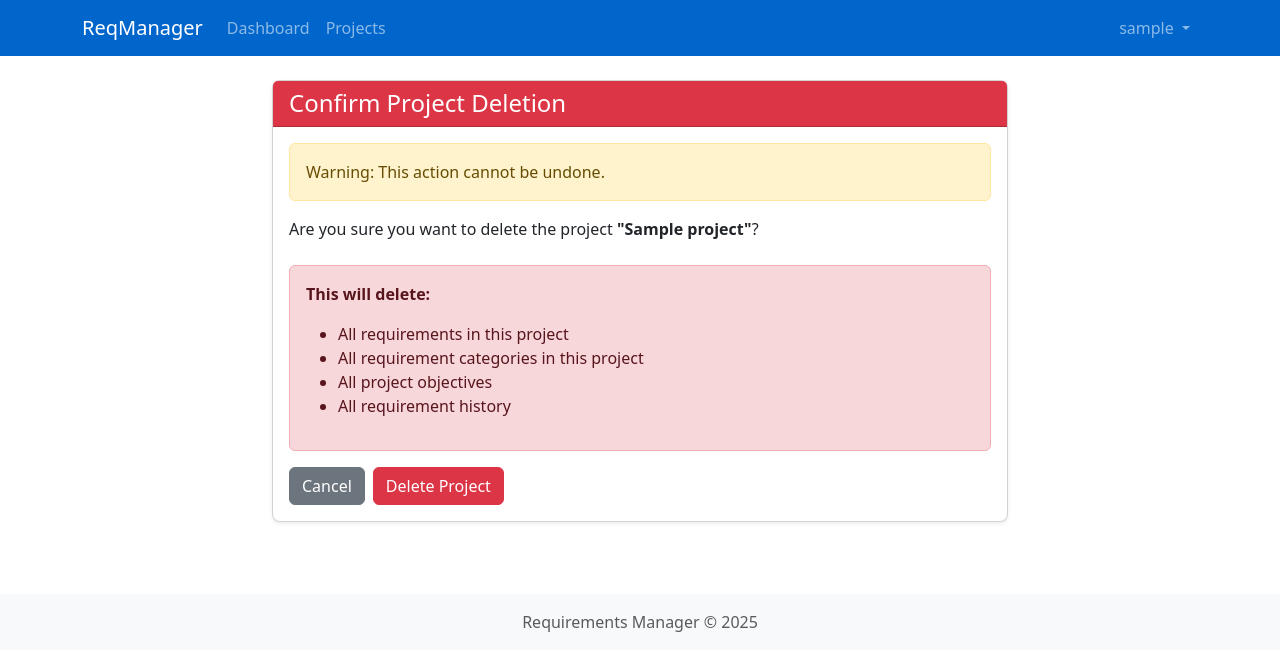
After one commit to avishekpaul1310/Requirement_Manager, a Django app: page /projects/1/delete/ in a window 1280 px wide. The commit adds this page. Shown: the top 671 px of the page. Run offline with Django 5.2, Linux system fonts and the light colour scheme; a user stored in the database is signed in; tables that the repository leaves empty hold one stand-in row (values such as "Sample post").

Commit message:
Add project and requirement deletion functionality with confirmation templates

```diff
--- a/projects/urls.py
+++ b/projects/urls.py
@@ -15,4 +15,5 @@ urlpatterns = [
     path('projects/', views.ProjectListView.as_view(), name='project-list'),
     path('projects/create/', views.ProjectCreateView.as_view(), name='project-create'),
     path('projects/<int:pk>/', views.ProjectDetailView.as_view(), name='project-detail'),
+    path('projects/<int:pk>/delete/', views.ProjectDeleteView.as_view(), name='project-delete'),
 ]
--- a/projects/views.py
+++ b/projects/views.py
@@ -2,7 +2,7 @@
 from django.shortcuts import render, redirect, get_object_or_404
 from django.views.generic import ListView, DetailView, CreateView, UpdateView, DeleteView
 from django.contrib.auth.mixins import LoginRequiredMixin, UserPassesTestMixin
-from django.urls import reverse_lazy
+from django.urls import reverse_lazy, reverse
 from django.contrib import messages
 from django.contrib.auth import login
 from .models import Organization, OrganizationMember, Project
@@ -172,3 +172,39 @@ class ProjectCreateView(LoginRequiredMixin, CreateView):
         form.instance.created_by = self.request.user
         messages.success(self.request, 'Project created successfully!')
         return super().form_valid(form)
+
+class ProjectDeleteView(LoginRequiredMixin, UserPassesTestMixin, DeleteView):
+    model = Project
+    template_name = 'projects/project_confirm_delete.html'
+
+    def test_func(self):
+        """
+        Check if the user is the project creator or an admin of the organization
+        """
+        project = self.get_object()
+        user = self.request.user
+
+        # Check if user is project creator
+        if project.created_by == user:
+            return True
+
+        # Check if user is an admin in the organization
+        is_admin = project.organization.members.filter(
+            user=user,
+            role='admin'
+        ).exists()
+
+        return is_admin
+
+    def handle_no_permission(self):
+        if self.request.user.is_authenticated:
+            messages.error(self.request, "You don't have permission to delete this project.")
+            return redirect('project-detail', pk=self.get_object().pk)
+        return super().handle_no_permission()
+
+    def get_success_url(self):
+        messages.success(self.request, f'Project "{self.object.name}" was deleted successfully!')
+        if self.object.organization:
+            return reverse('organization-detail', kwargs={'pk': self.object.organization.pk})
+        else:
+            return reverse_lazy('project-list')
--- a/requirements/urls.py
+++ b/requirements/urls.py
@@ -12,6 +12,7 @@ urlpatterns = [
     # Create and update views
     path('project/<int:project_id>/create/', views.RequirementCreateView.as_view(), name='requirement-create'),
     path('<int:pk>/update/', views.RequirementUpdateView.as_view(), name='requirement-update'),
+    path('<int:pk>/delete/', views.RequirementDeleteView.as_view(), name='requirement-delete'),
 
     # Category views
     path('project/<int:project_id>/category/create/', views.RequirementCategoryCreateView.as_view(), name='category-create'),
--- /dev/null
+++ b/templates/projects/project_confirm_delete.html
@@ -0,0 +1,40 @@
+{% extends 'base.html' %}
+
+{% block title %}Delete Project | Requirements Manager{% endblock %}
+
+{% block content %}
+<div class="row justify-content-center">
+    <div class="col-md-8">
+        <div class="card">
+            <div class="card-header bg-danger text-white">
+                <h4 class="card-title mb-0">Confirm Project Deletion</h4>
+            </div>
+            <div class="card-body">
+                <div class="alert alert-warning">
+                    <i class="fas fa-exclamation-triangle"></i> Warning: This action cannot be undone.
+                </div>
+
+                <p class="mb-4">Are you sure you want to delete the project <strong>"{{ object.name }}"</strong>?</p>
+
+                <div class="alert alert-danger">
+                    <p><strong>This will delete:</strong></p>
+                    <ul>
+                        <li>All requirements in this project</li>
+                        <li>All requirement categories in this project</li>
+                        <li>All project objectives</li>
+                        <li>All requirement history</li>
+                    </ul>
+                </div>
+
+                <form method="post">
+                    {% csrf_token %}
+                    <div class="d-flex gap-2">
+                        <a href="{% url 'project-detail' object.pk %}" class="btn btn-secondary">Cancel</a>
+                        <button type="submit" class="btn btn-danger">Delete Project</button>
+                    </div>
+                </form>
+            </div>
+        </div>
+    </div>
+</div>
+{% endblock %}
--- a/templates/projects/project_detail.html
+++ b/templates/projects/project_detail.html
@@ -14,6 +14,9 @@
         </a>
         <a href="{% url 'traceability-matrix' project.id %}" class="btn btn-outline-primary">
             <i class="bi bi-grid-3x3"></i> Traceability Matrix
+        </a>
+        <a href="{% url 'project-delete' project.id %}" class="btn btn-outline-danger">
+            <i class="bi bi-trash"></i> Delete Project
         </a>
     </div>
 </div>
@@ -92,6 +95,9 @@
                                     </a>
                                     <a href="{% url 'requirement-update' req.id %}" class="btn btn-sm btn-outline-secondary">
                                         <i class="bi bi-pencil"></i>
+                                    </a>
+                                    <a href="{% url 'requirement-delete' req.id %}" class="btn btn-sm btn-outline-danger">
+                                        <i class="bi bi-trash"></i>
                                     </a>
                                 </td>
                             </tr>
--- a/templates/requirements/requirement_detail.html
+++ b/templates/requirements/requirement_detail.html
@@ -14,6 +14,9 @@
     <div>
         <a href="{% url 'requirement-update' requirement.id %}" class="btn btn-outline-primary">
             <i class="bi bi-pencil"></i> Edit
+        </a>
+        <a href="{% url 'requirement-delete' requirement.id %}" class="btn btn-outline-danger">
+            <i class="bi bi-trash"></i> Delete
         </a>
     </div>
 </div>
```
Also changed, not shown: requirements/views.py (+42 -1 lines), templates/requirements/requirement_confirm_delete.html (added, +39 -0 lines).
